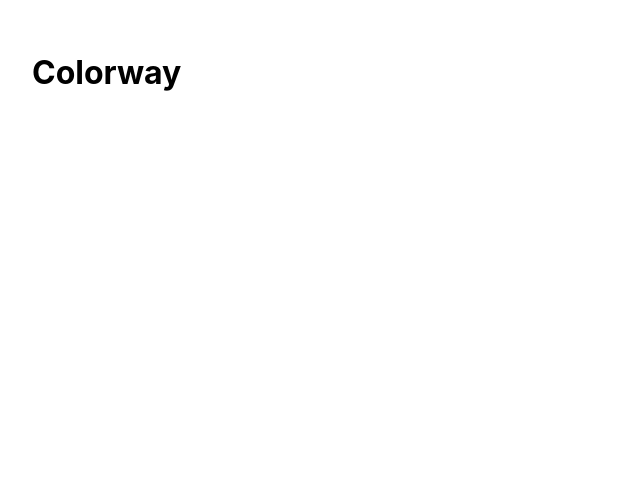
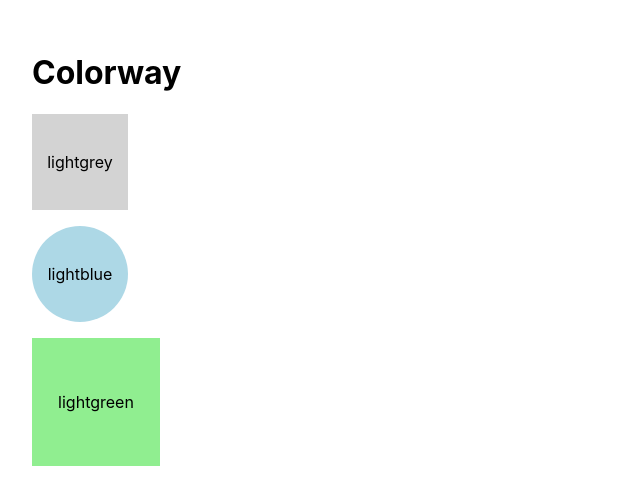
Before and after one commit to logic-fabric/colorway, a React (Create React App) app: page / in a window 1280 px wide. Shown: the top 504 px of the page, without its empty margins (0-640 px from the left). Built offline with nearby package versions, Linux system fonts and the light colour scheme.

Commit message:
feature: add ColorBox component

```diff
--- a/package.json
+++ b/package.json
@@ -10,9 +10,11 @@
     "@types/node": "^18.16.3",
     "@types/react": "^18.2.0",
     "@types/react-dom": "^18.2.1",
+    "@types/styled-components": "^5.1.26",
     "react": "^18.2.0",
     "react-dom": "^18.2.0",
     "react-scripts": "5.0.1",
+    "styled-components": "^5.3.10",
     "typescript": "^5.0.4",
     "web-vitals": "^2.1.4"
   },
--- a/src/components/App/App.tsx
+++ b/src/components/App/App.tsx
@@ -1,9 +1,15 @@
 import React from "react";
+
+import { ColorBox } from "../atoms/ColorBox/ColorBox.tsx";
 
 export function App() {
   return (
     <main>
       <h1>Colorway</h1>
+
+      <ColorBox />
+      <ColorBox color="lightblue" isRounded={true} />
+      <ColorBox color="lightgreen" size="8rem" />
     </main>
   );
 }
--- /dev/null
+++ b/src/components/atoms/ColorBox/ColorBox.tsx
@@ -0,0 +1,41 @@
+import React from "react";
+
+import styled from "styled-components";
+
+export const DEFAULT_COLOR = "lightgrey";
+export const DEFAULT_SIZE = "6rem";
+
+type ColorBoxProps = {
+  color?: string;
+  isRounded?: boolean;
+  size?: `${number}px` | `${number}rem`;
+};
+
+export function ColorBox({
+  color = DEFAULT_COLOR,
+  isRounded = false,
+  size = DEFAULT_SIZE,
+}: ColorBoxProps) {
+  return (
+    <ColorBoxContainer
+      color={color}
+      isRounded={isRounded}
+      size={size}
+      data-testid="color-box"
+    >
+      {color}
+    </ColorBoxContainer>
+  );
+}
+
+const ColorBoxContainer = styled.p<ColorBoxProps>`
+  display: flex;
+  justify-content: center;
+  align-items: center;
+
+  width: ${(props) => props.size};
+  height: ${(props) => props.size};
+  border-radius: ${(props) => (props.isRounded ? "50%" : "0")};
+
+  background: ${(props) => props.color};
+`;
```
Also changed, not shown: tsconfig.json (renamed from src/tsconfig.json), 2 other files (tests, documents, lock files or other folders).
